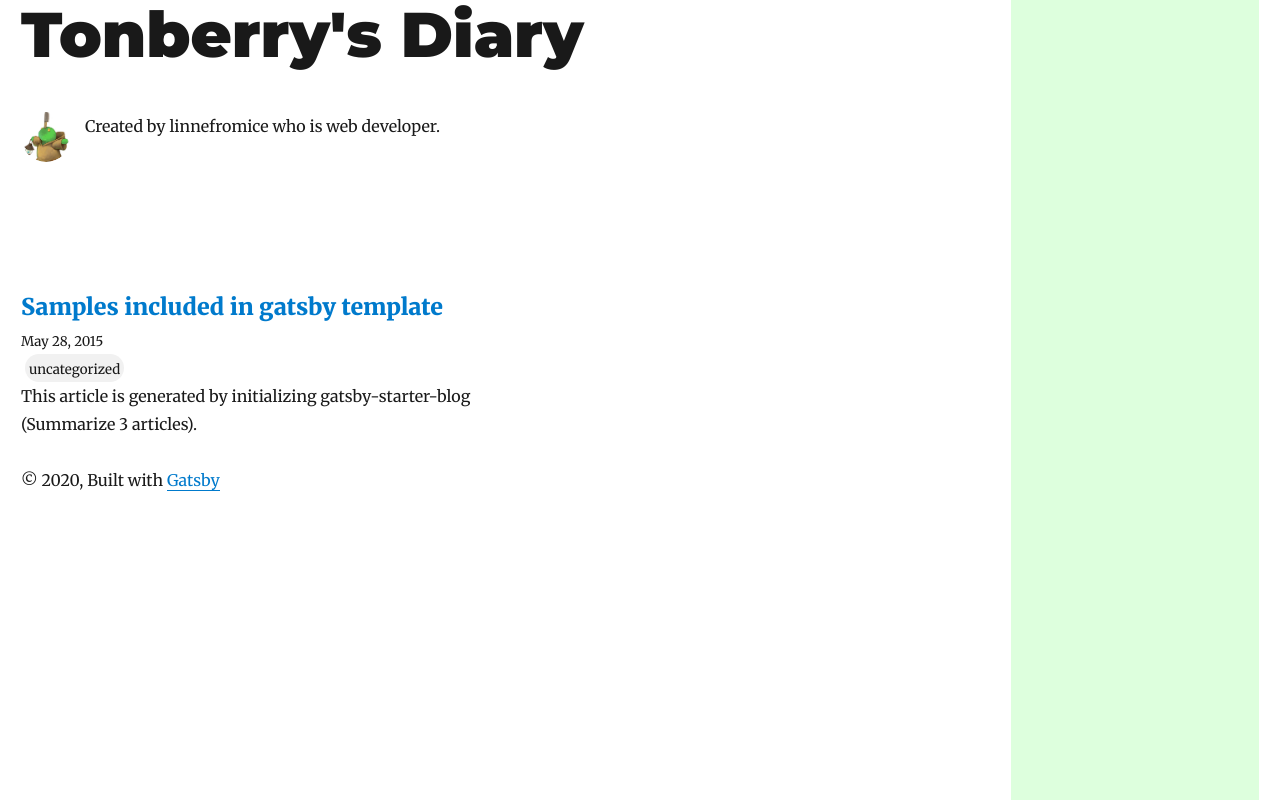
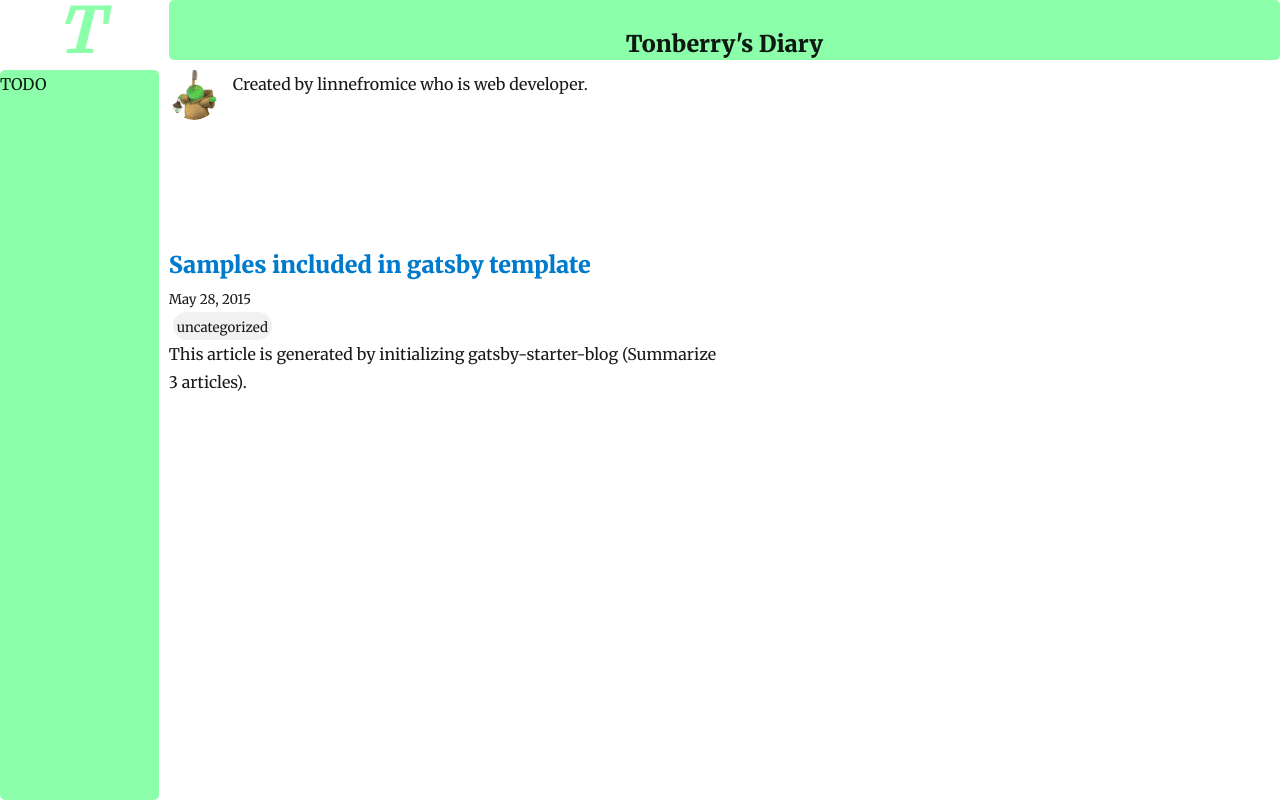
Before and after one commit to linnefromice/blog_practice, a Gatsby site in the folder gatsby_one/: page / in a window 1280 px wide. Built offline with nearby package versions, Linux system fonts and the light colour scheme; Gatsby itself is replaced by a stand-in of ours; some packages are replaced by stand-ins of ours.

Commit message:
update blog project - modify layout

```diff
--- a/gatsby_one/src/components/layout.js
+++ b/gatsby_one/src/components/layout.js
@@ -1,9 +1,92 @@
 import React from "react"
 import { Link } from "gatsby"
 
-import { rhythm, scale } from "../utils/typography"
+import styled from "styled-components"
 
-import styled from "styled-components"
+const RootContainer = styled.div`
+  display: grid;
+  width: 100vw;
+  height: 100vh;
+  grid-template-rows: 60px 1fr;
+  grid-template-columns: 1fr 7fr;
+  grid-row-gap: 10px;
+  grid-column-gap: 10px;
+  overflow-y: hidden;
+`
+const GlobalLogo = styled.div`
+  display: flex;
+  align-items: center;
+  justify-content: center;
+`
+const LogoLetter = styled.span`
+  font-size: 4em;
+  color: #8BFFAA;
+  font-weight: bold;
+  font-style: italic;
+  text-align: center;
+`
+
+const GlobalHeader = styled.div`
+  background-color: #8BFFAA;
+  border-radius: 5px;
+  display: flex;
+  align-items: center;
+  justify-content: center;
+`
+
+const GlobalDrawer = styled.div`
+  background-color: #8BFFAA;
+  border-radius: 5px;
+  display: flex;
+`
+
+const ContentArea = styled.div`
+  overflow-y: scroll;
+`
+
+const Layout = ({ location, title, children }) => {
+  const rootPath = `${__PATH_PREFIX__}/`
+
+  return (
+    <RootContainer>
+      <GlobalLogo>
+        <Link to={`/`}>
+          <LogoLetter>T</LogoLetter>
+        </Link>
+      </GlobalLogo>
+      <GlobalHeader>
+        <h3>{title}</h3>
+      </GlobalHeader>
+      <GlobalDrawer>TODO</GlobalDrawer>
+      <ContentArea>{children}</ContentArea>
+    </RootContainer>
+  )
+}
+
+export default Layout
+
+/*
+    <div
+      style={{
+        marginLeft: `auto`,
+        marginRight: `auto`,
+        maxWidth: rhythm(24),
+        padding: `${rhythm(1.5)} ${rhythm(3 / 4)}`,
+        height: `100vh`,
+        backgroundColor: `#DDFFDD`
+      }}
+    >
+      <header>{header}</header>
+      <main>{children}</main>
+      <footer>
+        © {new Date().getFullYear()}, Built with
+        {` `}
+        <a href="https://www.gatsbyjs.org">Gatsby</a>
+      </footer>
+    </div>
+*/
+
+/*
 const GridContainer = styled.div`
   display: grid;
   grid-template-columns: 4fr 1fr;
@@ -53,14 +136,14 @@ const CommonHeader = ({title}) => (
   </h3>
 )
 
-const Layout = ({ location, title, children }) => {
-  const rootPath = `${__PATH_PREFIX__}/`
   const header = (location.pathname === rootPath) ? <RootHeader title={title} /> : <CommonHeader title={title} />
+    <RootContainer>
+      <GlobalHeader><h3>Tonberry's Diary</h3></GlobalHeader>
+      <GridContainer>
+        <Drawer>
 
-  return (
-    <GridContainer>
+        </Drawer>
         <div>
-        <header>{header}</header>
           <main>{children}</main>
           <footer>
             © {new Date().getFullYear()}, Built with
@@ -68,32 +151,6 @@ const Layout = ({ location, title, children }) => {
             <a href="https://www.gatsbyjs.org">Gatsby</a>
           </footer>
         </div>
-      <Drawer>
-
-      </Drawer>
       </GridContainer>
-  )
-}
-
-export default Layout
-
-/*
-    <div
-      style={{
-        marginLeft: `auto`,
-        marginRight: `auto`,
-        maxWidth: rhythm(24),
-        padding: `${rhythm(1.5)} ${rhythm(3 / 4)}`,
-        height: `100vh`,
-        backgroundColor: `#DDFFDD`
-      }}
-    >
-      <header>{header}</header>
-      <main>{children}</main>
-      <footer>
-        © {new Date().getFullYear()}, Built with
-        {` `}
-        <a href="https://www.gatsbyjs.org">Gatsby</a>
-      </footer>
-    </div>
+    </RootContainer>
 */
```
Lines whose indentation alone changed are shown as unchanged.
